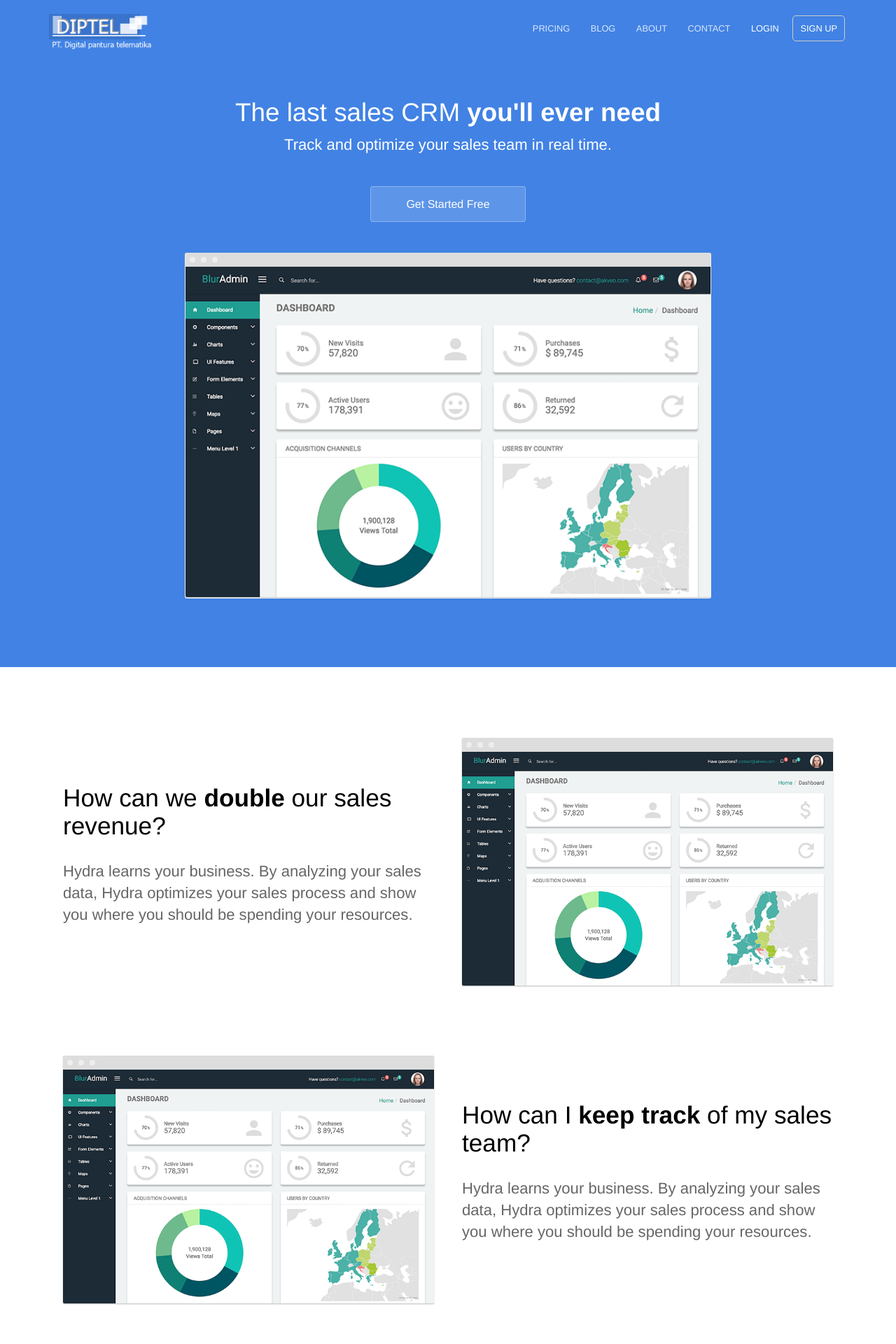
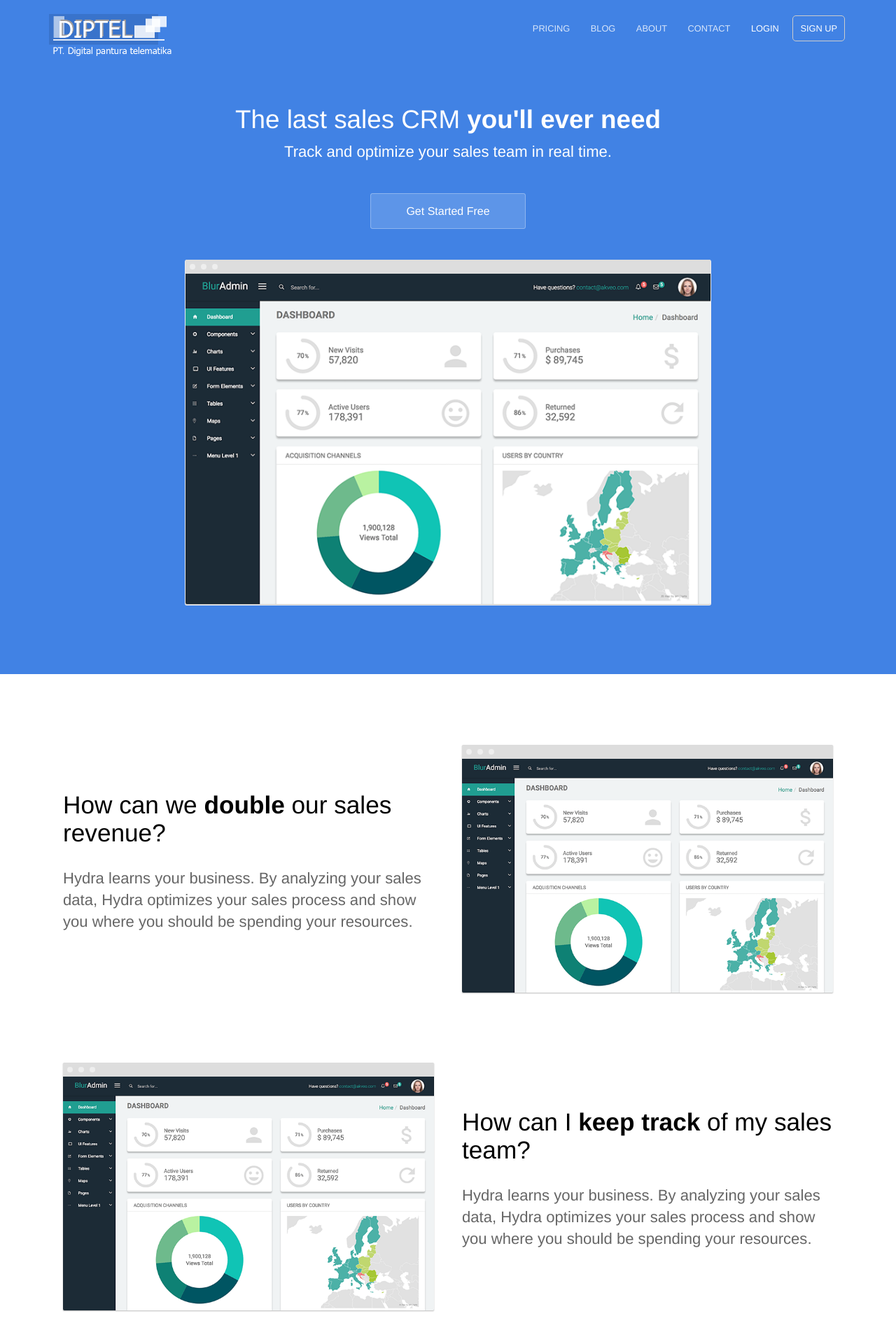
Before and after one commit to fikalefaza/hydra-jekyll, a Jekyll site: the page built from index.html, in a window 1280 px wide. Shown: the top 1920 px of the page at 70% size. Built offline with Jekyll 4.4.1, drawn with Linux system fonts in a browser that asks for light colours.

Commit message:
Updated '_layouts/default.html' via CloudCannon

```diff
--- a/_layouts/default.html
+++ b/_layouts/default.html
@@ -23,7 +23,7 @@
 	<body>
 		<header>
 			<div class="container">
-				<div class="company-name"><a href="{{ site.baseurl }}/"><img src="{{ site.baseurl }}/images/logodiptel.png" alt="diptel" height="50" /></a></div>
+				<div class="company-name"><a href="{{ site.baseurl }}/"><img src="{{ site.baseurl }}/images/logodiptel.png" alt="diptel" height="60" /></a></div>
 				{% include navigation.html %}
 			</div>
 		</header>
```
